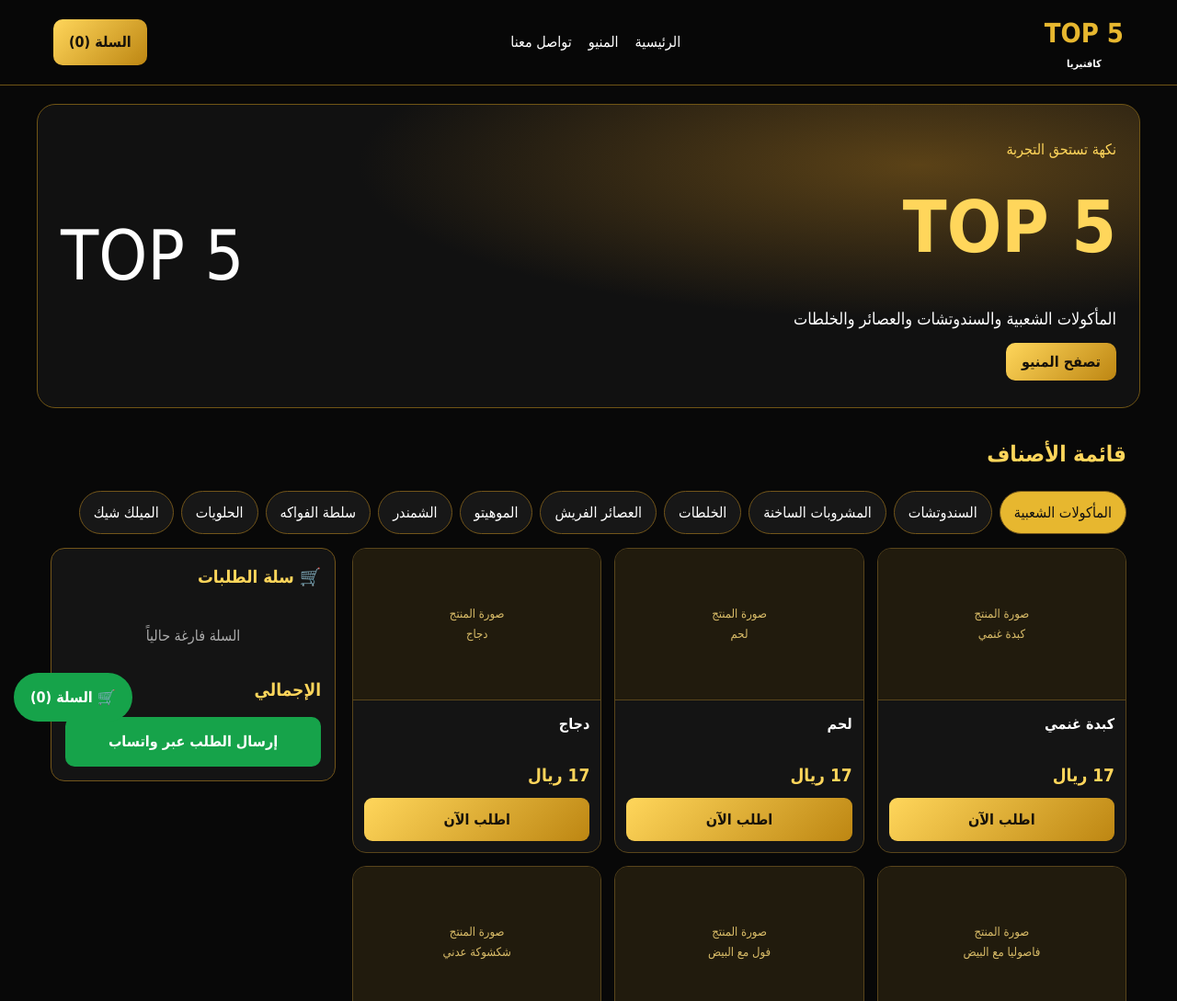
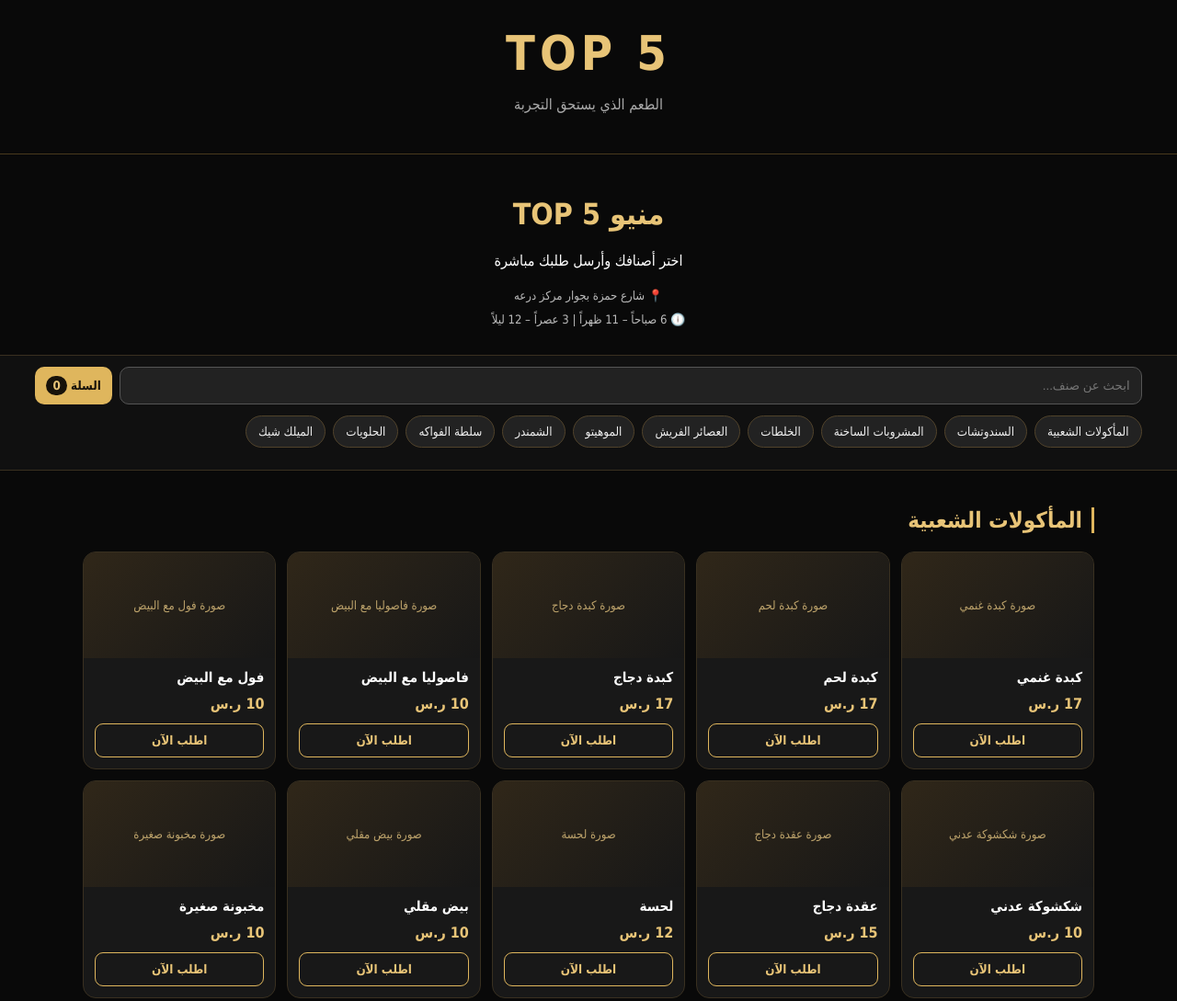
Before and after one commit to mojeepmm-lang/top5, a plain HTML site: page index.html in a window 1280 px wide. Shown: the top 1089 px of the page at 92% size. Drawn offline with Linux system fonts and the light colour scheme.

Commit message:
Update index.html

```diff
--- a/index.html
+++ b/index.html
@@ -4,343 +4,379 @@
 <head>
 <meta charset="UTF-8">
 <meta name="viewport" content="width=device-width, initial-scale=1">
-<meta name="theme-color" content="#080808">
-<meta name="description" content="TOP 5 كافتيريا - المأكولات الشعبية والسندوتشات والعصائر والخلطات والحلويات.">
-<title>TOP 5 | كافتيريا</title>
+<meta name="theme-color" content="#090909">
+<title>TOP 5 | المنيو</title>
 <style>
-:root {
-  --bg:#080808;
-  --panel:#141414;
-  --gold:#e7b72f;
-  --gold2:#ffd65b;
-  --white:#fff;
-  --muted:#aaa;
-  --green:#16a34a;
-}
-* {box-sizing:border-box}
-html {scroll-behavior:smooth}
-body {
-  margin:0;background:var(--bg);color:var(--white);
-  font-family:Tahoma,Arial,sans-serif;line-height:1.7
-}
-button {font:inherit;cursor:pointer}
-a {color:inherit;text-decoration:none}
-header {
-  position:sticky;top:0;z-index:10;
-  background:#080808f5;border-bottom:1px solid #705515
-}
-.nav {
-  max-width:1200px;margin:auto;padding:12px 18px;
-  display:flex;align-items:center;justify-content:space-between;gap:12px
-}
-.logo {font-size:29px;font-weight:900;color:var(--gold)}
-.logo small {display:block;text-align:center;color:white;font-size:11px}
-.links {display:flex;gap:18px}
-button.gold,.gold {
-  background:linear-gradient(135deg,var(--gold2),#bd8612);
-  border:0;border-radius:10px;color:#17120a;
-  font-weight:900;padding:11px 17px
-}
-.hero {
-  max-width:1200px;margin:20px auto;padding:35px 25px;
-  border:1px solid #705515;border-radius:20px;
-  background:radial-gradient(ellipse at 80% 20%,#5b4217,transparent 45%),#111;
-  display:flex;align-items:center;justify-content:space-between;gap:20px
-}
-.hero h1 {font-size:clamp(45px,9vw,78px);color:var(--gold2);margin:5px 0}
-.hero p {font-size:18px}
-.hero .tag {color:var(--gold2)}
-.hero-art {font-size:75px}
-.section {max-width:1200px;margin:30px auto;padding:0 15px}
-h2 {color:var(--gold2)}
-.categories {display:flex;gap:8px;overflow:auto;padding-bottom:15px}
-.cat {
-  white-space:nowrap;background:#171717;color:white;
-  border:1px solid #72551a;border-radius:30px;padding:9px 15px
-}
-.cat.active {background:var(--gold);color:#111}
-.layout {display:grid;grid-template-columns:1fr 310px;gap:18px}
-.grid {display:grid;grid-template-columns:repeat(3,minmax(0,1fr));gap:14px}
-.product {
-  background:var(--panel);border:1px solid #59451b;
-  border-radius:15px;overflow:hidden;display:flex;flex-direction:column
-}
-.photo {
-  height:165px;background:#211b0d;
-  display:flex;align-items:center;justify-content:center;
-  overflow:hidden;border-bottom:1px solid #59451b
-}
-.photo img {width:100%;height:100%;object-fit:cover}
-.photo .placeholder {
-  color:#d9bc68;text-align:center;padding:15px;font-size:13px
-}
-.pbody {padding:12px;display:flex;flex-direction:column;flex:1;gap:8px}
-.pname {font-weight:bold;min-height:45px}
-.price {font-size:19px;color:var(--gold2);font-weight:bold}
-.order {
-  margin-top:auto;border:0;border-radius:9px;padding:10px;
-  background:linear-gradient(135deg,var(--gold2),#bd8612);
-  color:#17120a;font-weight:900
-}
-.cart {
-  position:sticky;top:85px;align-self:start;
-  background:#141414;border:1px solid #72551a;
-  border-radius:15px;padding:15px
-}
-.cart h3 {color:var(--gold2);margin-top:0}
-.cartline {
-  display:flex;justify-content:space-between;gap:8px;
-  padding:10px 0;border-bottom:1px solid #383022;font-size:13px
-}
-.qty {display:flex;align-items:center;gap:6px}
-.qty button {
-  background:#222;color:white;border:1px solid #72551a;
-  border-radius:6px;width:27px;height:27px
-}
-.total {
-  display:flex;justify-content:space-between;
-  color:var(--gold2);font-size:19px;font-weight:bold;padding:14px 0
-}
-.whatsapp {
-  width:100%;background:var(--green);color:white;
-  border:0;border-radius:10px;padding:13px;font-weight:bold
-}
-.empty {text-align:center;color:var(--muted);padding:15px}
-footer {
-  margin-top:35px;padding:25px 18px;
-  border-top:1px solid #72551a;background:#101010
-}
-.footerin {
-  max-width:1200px;margin:auto;display:flex;
-  justify-content:space-between;gap:20px;flex-wrap:wrap
-}
-footer strong {color:var(--gold2)}
-.float {
-  position:fixed;bottom:15px;left:15px;z-index:15;
-  background:var(--green);color:white;border:0;
-  border-radius:40px;padding:13px 18px;font-weight:bold
-}
-@media(max-width:850px) {
-  .links {display:none}
-  .layout {grid-template-columns:1fr}
-  .cart {position:static}
-  .grid {grid-template-columns:repeat(2,minmax(0,1fr))}
-  .hero {margin:12px;padding:20px}
-  .hero-art {font-size:48px}
-}
-@media(max-width:390px) {
-  .grid {gap:8px}
-  .photo {height:120px}
-  .pbody {padding:9px}
+*{box-sizing:border-box}
+body{margin:0;background:#090909;color:#fff;font-family:Tahoma,Arial,sans-serif}
+header{text-align:center;padding:28px 12px;border-bottom:1px solid #49391d}
+.logo{font-size:52px;font-weight:900;color:#e8c477;letter-spacing:5px}
+header p{color:#aaa}
+.container{width:94%;max-width:1100px;margin:auto}
+.intro{text-align:center;padding:25px 5px}
+.intro h1{color:#e8c477}
+.info{color:#bbb;font-size:13px;line-height:2}
+.toolbar{position:sticky;top:0;background:#101010;padding:12px 3%;z-index:5;border-block:1px solid #393020}
+.searchrow{display:flex;gap:8px}
+input{min-width:0}
+#search{flex:1;padding:12px;background:#222;color:white;border:1px solid #555;border-radius:10px}
+button{cursor:pointer;font-family:inherit}
+.cartbtn,.goldbtn{background:#dfb65d;color:#17120a;border:0;border-radius:10px;padding:12px;font-weight:bold}
+#count{background:#17120a;color:#e8c477;border-radius:20px;padding:3px 7px}
+.categories{display:flex;gap:8px;overflow:auto;padding:12px 0}
+.cat{white-space:nowrap;background:#222;color:#eee;border:1px solid #51432b;border-radius:30px;padding:9px 13px}
+.cat.active{background:#dfb65d;color:#111}
+main{padding:20px 0}
+.section{margin-bottom:30px;scroll-margin-top:140px}
+.section h2{color:#e8c477;border-right:3px solid #dfb65d;padding-right:10px}
+.grid{display:grid;grid-template-columns:repeat(auto-fill,minmax(190px,1fr));gap:12px}
+.card{background:#181818;border:1px solid #393020;border-radius:14px;overflow:hidden}
+.photo{height:115px;background:linear-gradient(135deg,#302719,#171717);display:grid;place-items:center;color:#bda36b;font-size:13px}
+.photo img{width:100%;height:100%;object-fit:cover}
+.details{padding:12px}
+.details h3{margin:0 0 10px;font-size:15px}
+.price{color:#e8c477;font-weight:bold;margin-bottom:12px}
+.order{width:100%;padding:10px;background:transparent;color:#e8c477;border:1px solid #dfb65d;border-radius:9px;font-weight:bold}
+.order:disabled{opacity:.4}
+.order:hover{background:#dfb65d;color:#111}
+footer{text-align:center;padding:25px 10px;border-top:1px solid #393020;color:#aaa;line-height:2}
+footer a{color:#e8c477}
+.overlay{display:none;position:fixed;inset:0;background:#000b;z-index:10;align-items:flex-end;justify-content:center}
+.overlay.open{display:flex}
+.panel{background:#181818;width:100%;max-width:600px;max-height:88vh;overflow:auto;border:1px solid #554326;border-radius:20px 20px 0 0;padding:18px}
+.panelhead{display:flex;justify-content:space-between;align-items:center}
+.panelhead h2{color:#e8c477}
+.close{background:#333;color:white;border:0;padding:9px;border-radius:8px}
+.cartitem{display:flex;justify-content:space-between;gap:10px;padding:13px 0;border-bottom:1px solid #393020}
+.qty{display:flex;align-items:center;gap:8px}
+.qty button{width:30px;height:30px;background:#29251e;color:#e8c477;border:1px solid #8a6a35;border-radius:7px;font-size:18px}
+.remove{background:none;color:#ed7770;border:0;padding:5px}
+.total{display:flex;justify-content:space-between;color:#e8c477;font-size:20px;font-weight:bold;padding:15px 0}
+.form input,.form textarea{width:100%;margin:5px 0;padding:11px;border:1px solid #444;background:#222;color:white;border-radius:9px}
+.form textarea{min-height:65px}
+.send{width:100%;background:#1eae59;color:white;border:0;padding:14px;border-radius:10px;font-weight:bold;margin-top:10px}
+.empty{text-align:center;color:#aaa;padding:25px}
+@media(max-width:500px){
+ .grid{grid-template-columns:repeat(2,minmax(0,1fr));gap:8px}
+ .photo{height:100px}
+ .details{padding:9px}
+ .details h3{font-size:13px}
+ .order{font-size:12px}
+ .logo{font-size:44px}
 }
 </style>
 </head>
 <body>
 
 <header>
-  <nav class="nav">
-    <a class="logo" href="#home">TOP 5<small>كافتيريا</small></a>
-    <div class="links">
-      <a href="#home">الرئيسية</a>
-      <a href="#menu">المنيو</a>
-      <a href="#contact">تواصل معنا</a>
-    </div>
-    <button class="gold" onclick="goCart()">السلة (<span id="count">0</span>)</button>
-  </nav>
+ <div class="logo">TOP 5</div>
+ <p>الطعم الذي يستحق التجربة</p>
 </header>
 
-<section class="hero" id="home">
-  <div>
-    <span class="tag">نكهة تستحق التجربة</span>
-    <h1>TOP 5</h1>
-    <p>المأكولات الشعبية والسندوتشات والعصائر والخلطات</p>
-    <a class="gold" href="#menu">تصفح المنيو</a>
+<div class="container intro">
+ <h1>منيو TOP 5</h1>
+ <p>اختر أصنافك وأرسل طلبك مباشرة</p>
+ <div class="info">
+ 📍 شارع حمزة بجوار مركز درعه<br>
+ 🕕 6 صباحاً – 11 ظهراً | 3 عصراً – 12 ليلاً
  </div>
-  <div class="hero-art" aria-hidden="true">TOP 5</div>
-</section>
+</div>
 
-<main class="section" id="menu">
-  <h2>قائمة الأصناف</h2>
-  <div class="categories" id="categories"></div>
-  <div class="layout">
-    <div class="grid" id="products"></div>
-    <aside class="cart" id="cart">
-      <h3>🛒 سلة الطلبات</h3>
-      <div id="cartitems" class="empty">السلة فارغة حالياً</div>
-      <div class="total"><span>الإجمالي</span><span id="total">0 ريال</span></div>
-      <button class="whatsapp" onclick="sendOrder()">إرسال الطلب عبر واتساب</button>
-    </aside>
+<div class="toolbar">
+ <div class="searchrow">
+  <input id="search" placeholder="ابحث عن صنف...">
+  <button class="cartbtn" id="openCart">السلة <span id="count">0</span></button>
  </div>
-</main>
+ <nav class="categories" id="categories"></nav>
+</div>
 
-<footer id="contact">
-  <div class="footerin">
-    <div><strong>TOP 5</strong><br>كافتيريا</div>
-    <div>📍 <strong>العنوان</strong><br>شارع حمزة بجوار مركز درعه</div>
-    <div>🕒 <strong>ساعات العمل</strong><br>6 صباحاً – 11 ظهراً<br>3 عصراً – 12 ليلاً</div>
-    <div>☎ <strong>الطلبات</strong><br>0540965933</div>
-  </div>
+<main class="container" id="menu"></main>
+
+<footer>
+ <strong style="color:#e8c477">TOP 5</strong><br>
+ للطلبات والاستفسارات<br>
+ <a href="https://wa.me/966540965933">واتساب 0540965933</a>
 </footer>
 
-<button class="float" onclick="goCart()">🛒 السلة (<span id="floatcount">0</span>)</button>
+<div class="overlay" id="overlay">
+ <div class="panel">
+  <div class="panelhead">
+   <h2>سلة الطلبات</h2>
+   <button class="close" id="closeCart">إغلاق ✕</button>
+  </div>
+  <div id="cartList"></div>
+  <div class="total">
+   <span>الإجمالي</span><span id="total">0 ر.س</span>
+  </div>
+  <div class="form">
+   <input id="customerName" placeholder="الاسم (اختياري)">
+   <input id="customerPhone" placeholder="رقم الجوال (اختياري)">
+   <textarea id="note" placeholder="ملاحظات الطلب"></textarea>
+  </div>
+  <button class="send" id="sendOrder">إرسال الطلب عبر واتساب</button>
+ </div>
+</div>
 
 <script>
-const menu = [
-['المأكولات الشعبية',[
-['كبدة غنمي',17],['لحم',17],['دجاج',17],
-['فاصوليا مع البيض',10],['فول مع البيض',10],
-['شكشوكة عدني',10],['عقدة دجاج',15],
-['لحسة',12],['بيض مقلي',10],['مخبونة صغيرة',10]
-]],
-['السندوتشات',[
-['سندوتش كبدة',5],['سندوتش بيض مقلي',3],
-['سندوتش بيض مسلوق',3],['سندوتش شكشوكة',3],
-['سندوتش جبن وحلاوة',3]
-]],
-['المشروبات الساخنة',[
-['شاي سادة',null],['شاي عدني',2],
-['زنجبيل سادة',2],['زنجبيل بالحليب',3],['نسكافيه',3]
-]],
-['الخلطات',[
-['عرايسي ملكي',13],['عرايسي عادي',7],['أصفهاني',7],
-['مانجو بلاس',7],['عوار قلب',7],['عسولة',7],
-['ليالي عدن',7],['فخفخينا',7],['طاقات',7],
-['أفوكادو',7],['أفوكادو ربع',5],['طوبي',7],
-['تانيه',7],['كوكتيل',7]
-]],
-['العصائر الفريش',[
-['مانجو',7],['برتقال',7],['برتقال بالحليب',7],
-['رمان',7],['بطيخ',7],['شمام',7],['موز',7],
-['أناناس',7],['تفاح',7],['فراولة',7],['عنب',7],['مغربي',7]
-]],
-['الموهيتو',[
-['موهيتو مكس',10],['موهيتو توت',10],
-['موهيتو فراولة',10],['موهيتو بلو',10],
-['موهيتو بطيخ',10],['موهيتو خلطة مزاج',10]
-]],
-['الشمندر',[
-['شمندر بروتين',13],['شمندر سادة',7],['شمندر مكس',10]
-]],
-['سلطة الفواكه',[
-['سلطة فواكه مكس',15],['سلطة فواكه زين',10],
-['سلطة فواكه سادة',10]
-]],
-['الحلويات',[
-['بان كيك ملكي',12],['بان كيك سادة',10],
-['كريب سادة',10],['كريب فواكه',12],['كريب مكس',12]
-]],
-['الميلك شيك',[
-['ميلك شيك كيت كات',7],['ميلك شيك سنكرز',7],
-['ميلك شيك أوريو',7],['ميلك شيك شوكولاتة',7]
-]]
+'use strict';
+
+const MENU = [
+{category:"المأكولات الشعبية",items:[
+["كبدة غنمي",17],["كبدة لحم",17],["كبدة دجاج",17],
+["فاصوليا مع البيض",10],["فول مع البيض",10],
+["شكشوكة عدني",10],["عقدة دجاج",15],["لحسة",12],
+["بيض مقلي",10],["مخبونة صغيرة",10]
+]},
+{category:"السندوتشات",items:[
+["سندوتش كبدة",5],["سندوتش بيض مقلي",3],
+["سندوتش بيض مسلوق",3],["سندوتش شكشوكة",3],
+["سندوتش جبن وحلاوة",3]
+]},
+{category:"المشروبات الساخنة",items:[
+["شاي سادة",null],["شاي عدني",2],
+["زنجبيل سادة",2],["زنجبيل بالحليب",3],["نسكافيه",3]
+]},
+{category:"الخلطات",items:[
+["عرايسي ملكي",13],["عرايسي عادي",7],["أصفهاني",7],
+["مانجو بلاس",7],["عوار قلب",7],["عسولة",7],
+["ليالي عدن",7],["فخفخينا",7],["طاقات",7],
+["أفوكادو",7],["أفوكادو ربع",5],["طوبي",7],
+["تانيه",7],["كوكتيل",7]
+]},
+{category:"العصائر الفريش",items:[
+["مانجو",7],["برتقال",7],["برتقال بالحليب",7],
+["رمان",7],["بطيخ",7],["شمام",7],["موز",7],
+["أناناس",7],["تفاح",7],["فراولة",7],["عنب",7],["مغربي",7]
+]},
+{category:"الموهيتو",items:[
+["موهيتو مكس",10],["موهيتو توت",10],
+["موهيتو فراولة",10],["موهيتو بلو",10],
+["موهيتو بطيخ",10],["موهيتو خلطة مزاج",10]
+]},
+{category:"الشمندر",items:[
+["شمندر بروتين",13],["شمندر سادة",7],["شمندر مكس",10]
+]},
+{category:"سلطة الفواكه",items:[
+["سلطة فواكه مكس",15],["سلطة فواكه زين",10],
+["سلطة فواكه سادة",10]
+]},
+{category:"الحلويات",items:[
+["بان كيك ملكي",12],["بان كيك سادة",10],
+["كريب سادة",10],["كريب فواكه",12],["كريب مكس",12]
+]},
+{category:"الميلك شيك",items:[
+["ميلك شيك كيت كات",7],["ميلك شيك سنكرز",7],
+["ميلك شيك أوريو",7],["ميلك شيك شوكولاتة",7]
+]}
 ];
 
-let active=menu[0][0];
-let cart={};
+const WHATSAPP = "966540965933";
+const cart = new Map();
+const $ = id => document.getElementById(id);
 
-const categories=document.getElementById('categories');
-const products=document.getElementById('products');
-
-function renderCats(){
-  categories.innerHTML=menu.map(([c])=>
-    `<button class="cat ${c===active?'active':''}" onclick="selectCat(${JSON.stringify(c)})">${c}</button>`
-  ).join('');
+function esc(value){
+ return String(value).replace(/[&<>"']/g,c=>({
+ "&":"&amp;","<":"&lt;",">":"&gt;",
+ '"':"&quot;","'":"&#39;"
+ }[c]));
 }
 
-function selectCat(c){
-  active=c;
-  renderCats();
-  renderProducts();
+function slug(value){
+ return value.replace(/[^\u0600-\u06FFa-zA-Z0-9]+/g,"-");
 }
 
-function renderProducts(){
-  const items=menu.find(x=>x[0]===active)[1];
-  products.innerHTML=items.map(([name,price])=>{
-    const safe=JSON.stringify(name);
+function money(value){
+ return value+" ر.س";
+}
+
+function renderCategories(){
+ $("categories").innerHTML = MENU.map(section=>
+ `<button type="button" class="cat"
+ data-cat="${esc(section.category)}">${esc(section.category)}</button>`
+ ).join("");
+}
+
+function renderMenu(){
+ const query=$("search").value.trim().toLowerCase();
+ const sections=MENU.map(section=>{
+  return {
+   ...section,
+   items:section.items.filter(item=>item[0].toLowerCase().includes(query))
+  };
+ }).filter(section=>section.items.length);
+
+ if(!sections.length){
+  $("menu").innerHTML='<div class="empty">لا توجد أصناف مطابقة.</div>';
+  return;
+ }
+
+ $("menu").innerHTML=sections.map(section=>`
+ <section class="section" id="section-${slug(section.category)}">
+  <h2>${esc(section.category)}</h2>
+  <div class="grid">
+   ${section.items.map(item=>{
+    const key=section.category+"::"+item[0];
+    const photo="images/"+slug(item[0])+".jpg";
     return `
-    <article class="product">
+    <article class="card">
      <div class="photo">
-        <div class="placeholder">صورة المنتج<br>${name}</div>
+      <img src="${photo}" alt="${esc(item[0])}"
+       loading="lazy"
+       onerror="this.style.display='none';this.parentElement.textContent='صورة ${esc(item[0])}'">
      </div>
-      <div class="pbody">
-        <div class="pname">${name}</div>
-        <div class="price">${price===null?'السعر غير محدد':price+' ريال'}</div>
-        <button class="order" ${price===null?'disabled':''}
-          onclick="addItem(${safe})">اطلب الآن</button>
+     <div class="details">
+      <h3>${esc(item[0])}</h3>
+      <div class="price">${item[1]===null?"السعر غير محدد":money(item[1])}</div>
+      <button type="button" class="order"
+       data-add="${esc(key)}"
+       ${item[1]===null?"disabled":""}>اطلب الآن</button>
      </div>
     </article>`;
-  }).join('');
+   }).join("")}
+  </div>
+ </section>`).join("");
 }
 
-function addItem(name){
-  const item=menu.flatMap(x=>x[1]).find(x=>x[0]===name);
+function addItem(key){
+ const [category,name]=key.split("::");
+ const section=MENU.find(s=>s.category===category);
+ if(!section)return;
+ const item=section.items.find(i=>i[0]===name);
  if(!item || item[1]===null)return;
-  cart[name]=(cart[name]||0)+1;
+ const current=cart.get(key);
+ cart.set(key,{
+  name:name,price:item[1],
+  qty:current?current.qty+1:1
+ });
  renderCart();
 }
 
-function change(name,delta){
-  cart[name]+=delta;
-  if(cart[name]<=0)delete cart[name];
+function changeQty(key,delta){
+ const item=cart.get(key);
+ if(!item)return;
+ item.qty+=delta;
+ if(item.qty<=0)cart.delete(key);
  renderCart();
 }
 
-function getPrice(name){
-  return menu.flatMap(x=>x[1]).find(x=>x[0]===name)[1];
+function renderCart(){
+ const entries=[...cart.entries()];
+ $("count").textContent=entries.reduce((s,[,v])=>s+v.qty,0);
+
+ if(!entries.length){
+  $("cartList").innerHTML='<div class="empty">السلة فارغة</div>';
+ }else{
+  $("cartList").innerHTML=entries.map(([key,item])=>`
+   <div class="cartitem">
+    <div>
+     <strong>${esc(item.name)}</strong><br>
+     ${money(item.price)} × ${item.qty}
+     <br><button class="remove" data-remove="${esc(key)}">حذف</button>
+    </div>
+    <div class="qty">
+     <button data-key="${esc(key)}" data-delta="-1">−</button>
+     <b>${item.qty}</b>
+     <button data-key="${esc(key)}" data-delta="1">+</button>
+    </div>
+   </div>
+  `).join("");
  }
 
-function renderCart(){
-  const entries=Object.entries(cart);
-  const count=entries.reduce((s,x)=>s+x[1],0);
-  document.getElementById('count').textContent=count;
-  document.getElementById('floatcount').textContent=count;
-
-  document.getElementById('cartitems').className=
-    entries.length?'':'empty';
-
-  document.getElementById('cartitems').innerHTML=
-    entries.length?entries.map(([name,q])=>`
-      <div class="cartline">
-        <span>${name}<br><b>${getPrice(name)*q} ريال</b></span>
-        <span class="qty">
-          <button onclick="change(${JSON.stringify(name)},-1)">−</button>
-          ${q}
-          <button onclick="change(${JSON.stringify(name)},1)">＋</button>
-        </span>
-      </div>
-    `).join(''):'السلة فارغة حالياً';
-
-  const total=entries.reduce((s,[name,q])=>s+getPrice(name)*q,0);
-  document.getElementById('total').textContent=total+' ريال';
-}
-
-function goCart(){
-  document.getElementById('cart').scrollIntoView({behavior:'smooth'});
+ const total=entries.reduce((s,[,v])=>s+v.price*v.qty,0);
+ $("total").textContent=money(total);
 }
 
 function sendOrder(){
-  const entries=Object.entries(cart);
+ const entries=[...cart.entries()];
  if(!entries.length){
-    alert('أضف صنفاً واحداً على الأقل إلى السلة.');
+  alert("السلة فارغة. أضف صنفاً أولاً.");
   return;
  }
 
-  const total=entries.reduce((s,[name,q])=>s+getPrice(name)*q,0);
-  const lines=entries.map(([name,q])=>
-    `• ${name} × ${q} = ${getPrice(name)*q} ريال`
-  ).join('\n');
+ const total=entries.reduce((s,[,v])=>s+v.price*v.qty,0);
+ const lines=[
+  "طلب جديد من موقع TOP 5",
+  ""
+ ];
 
-  const message=
-    `السلام عليكم، أرغب بطلب من TOP 5:\n${lines}\n\nالإجمالي: ${total} ريال`;
+ entries.forEach(([key,item],i)=>{
+  lines.push((i+1)+". "+item.name+
+   " - الكمية: "+item.qty+
+   " - "+money(item.price*item.qty));
+ });
 
-  window.open(
-    'https://wa.me/966540965933?text='+encodeURIComponent(message),
-    '_blank'
-  );
+ lines.push("");
+ lines.push("الإجمالي: "+money(total));
+
+ const name=$("customerName").value.trim();
+ const phone=$("customerPhone").value.trim();
+ const note=$("note").value.trim();
+
+ if(name)lines.push("الاسم: "+name);
+ if(phone)lines.push("الجوال: "+phone);
+ if(note)lines.push("ملاحظات: "+note);
+
+ lines.push("المصدر: موقع TOP 5");
+
+ const url="https://wa.me/"+WHATSAPP+
+  "?text="+encodeURIComponent(lines.join("\n"));
+
+ window.open(url,"_blank");
 }
 
-renderCats();
-renderProducts();
+$("categories").addEventListener("click",event=>{
+ const button=event.target.closest("[data-cat]");
+ if(!button)return;
+ const id="section-"+slug(button.dataset.cat);
+ const section=$(id);
+ if(section)section.scrollIntoView({behavior:"smooth"});
+ document.querySelectorAll(".cat").forEach(b=>{
+  b.classList.toggle("active",b===button);
+ });
+});
+
+$("menu").addEventListener("click",event=>{
+ const button=event.target.closest("[data-add]");
+ if(button)addItem(button.dataset.add);
+});
+
+$("cartList").addEventListener("click",event=>{
+ const remove=event.target.closest("[data-remove]");
+ const change=event.target.closest("[data-key]");
+
+ if(remove){
+  cart.delete(remove.dataset.remove);
+  renderCart();
+ }
+ if(change){
+  changeQty(change.dataset.key,Number(change.dataset.delta));
+ }
+});
+
+$("search").addEventListener("input",renderMenu);
+
+$("openCart").addEventListener("click",()=>{
+ $("overlay").classList.add("open");
+});
+
+$("closeCart").addEventListener("click",()=>{
+ $("overlay").classList.remove("open");
+});
+
+$("overlay").addEventListener("click",event=>{
+ if(event.target===$("overlay"))
+  $("overlay").classList.remove("open");
+});
+
+$("sendOrder").addEventListener("click",sendOrder);
+
+document.addEventListener("keydown",event=>{
+ if(event.key==="Escape")
+  $("overlay").classList.remove("open");
+});
+
+renderCategories();
+renderMenu();
 renderCart();
 </script>
 </body>
```
Lines whose indentation alone changed are shown as unchanged.
